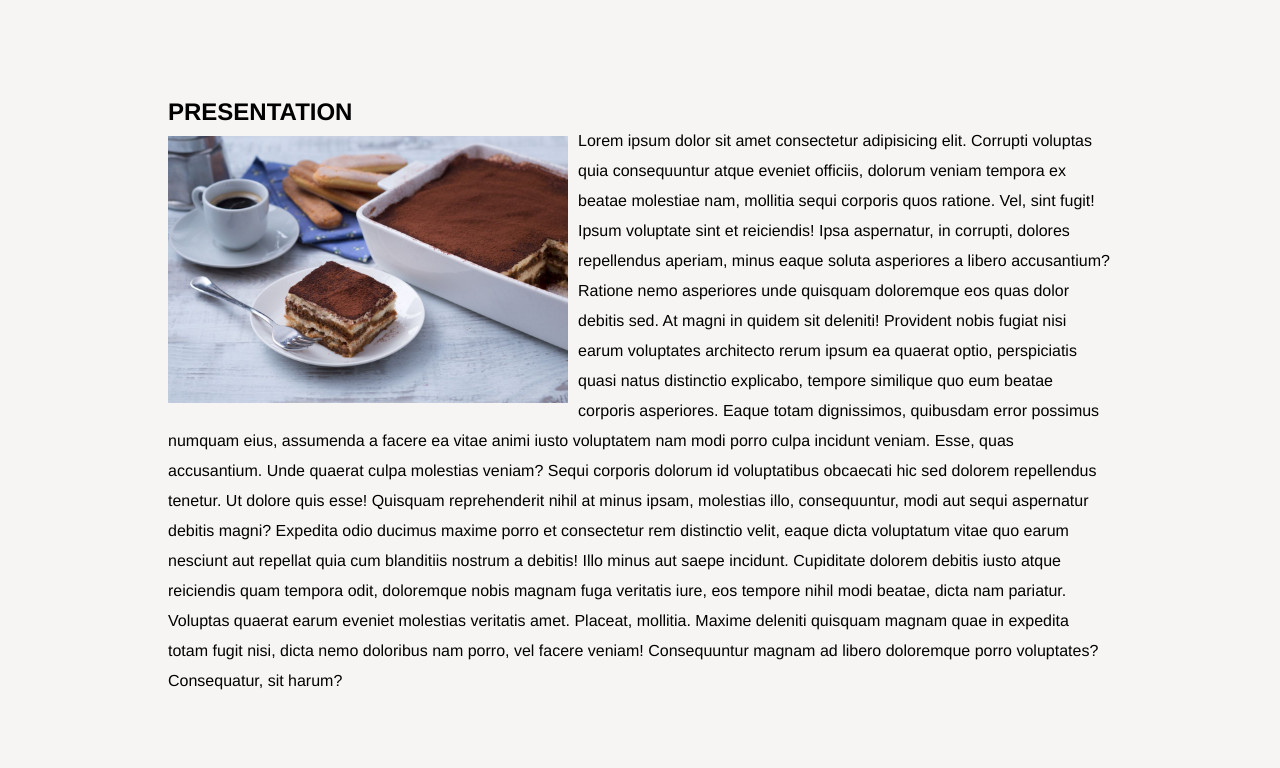
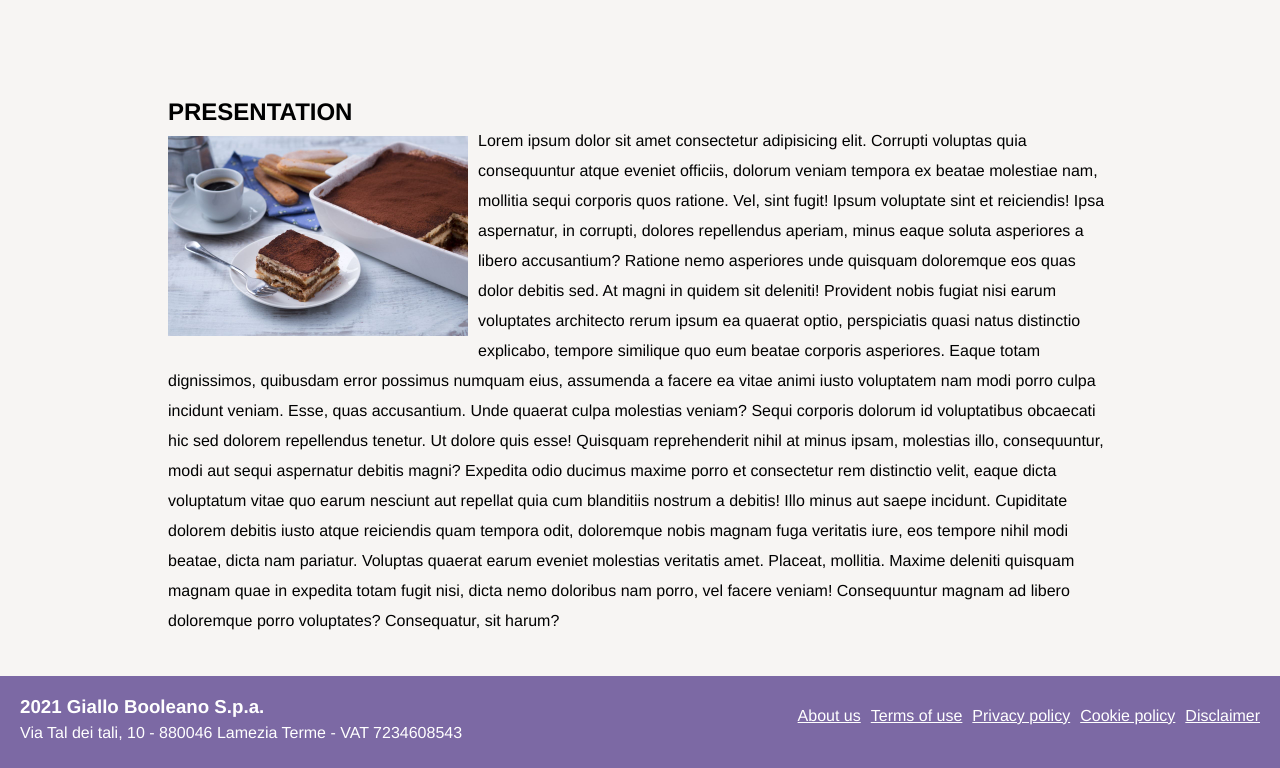
Before and after one commit to FrancescoMinichiello/htmlcss-responsive-layout, a plain HTML site: page index.html in a window 1280 px wide. Shown: the part 1119-1887 px from the top of the page. Before the commit the page ends 1855 px from the top, so only its background shows below. Drawn offline with Linux system fonts and the light colour scheme.

Commit message:
Add footer - esercizio finito

```diff
--- a/index.html
+++ b/index.html
@@ -49,7 +49,7 @@
                 <div class="card">
                     <div>
                         <iframe src="https://www.youtube.com/embed/JVT900H6s0g?si=4bGfvRiPos6sFqZr"
-                            title="YouTube video player" frameborder="0"
+                            title="YouTube video player"
                             allow="accelerometer; autoplay; clipboard-write; encrypted-media; gyroscope; picture-in-picture; web-share"
                             referrerpolicy="strict-origin-when-cross-origin" allowfullscreen></iframe>
                     </div>
@@ -78,8 +78,8 @@
         <!--share icon-->
         <div class="share-list">
             <ul>
-                <li><a href="#"><i class="fa-brands fa-facebook col-blue"></i><span class="ds-none">Facebook</span>
-                </li></a>
+                <li><a href="#"><i class="fa-brands fa-facebook col-blue"></i><span class="ds-none">Facebook</span></a>
+                </li>
                 <li><a href="#"><i class="fa-brands fa-twitter col-blue"></i><span class="ds-none">Twitter</span></a>
                 </li>
                 <li><a href="#"><i class="fa-brands fa-instagram col-red"></i><span class="ds-none">Instagram</span></a>
@@ -134,7 +134,19 @@
         </div>
     </main>
     <footer>
-
+        <div class="ft">
+            <h3>2021 Giallo Booleano S.p.a.</h3>
+            <p>Via Tal dei tali, 10 - 880046 Lamezia Terme - VAT 7234608543</p>
+        </div>
+        <div class="ft-nav">
+            <ul>
+                <li><a href="">About us</a></li>
+                <li><a href="">Terms of use</a></li>
+                <li><a href="">Privacy policy</a></li>
+                <li><a href="">Cookie policy</a></li>
+                <li><a href="">Disclaimer</a></li>
+            </ul>
+        </div>
     </footer>
 
 </body>
--- a/style.css
+++ b/style.css
@@ -30,7 +30,6 @@ body {
 }
 
 ul {
-    margin-top: 30px;
     list-style-type: none;
 }
 
@@ -43,7 +42,6 @@ li {
 }
 
 a {
-    text-decoration: none;
     color: black;
 }
 
@@ -176,6 +174,7 @@ iframe {
     max-width: 100%;
     justify-content: center;
     align-items: center;
+    margin-top: 30px;
 }
 
 .share-list li {
@@ -191,8 +190,7 @@ iframe {
 /*Tiramisu story*/
 
 #tiramisu {
-
-    max-width: 400px;
+    max-width: 300px;
     margin: 10px auto;
 }
 
@@ -200,6 +198,24 @@ iframe {
     font-weight: 600;
 }
 
+/*Footer*/
+
+footer {
+    background-color: #7C69A4;
+    color: white;
+    text-align: center;
+}
+
+.ft-nav ul {
+    display: flex;
+    justify-content: center;
+    align-items: center;
+    gap: 10px;
+}
+
+.ft-nav a {
+    color: white;
+}
 
 /*-------------Media queries---------------*/
 
@@ -298,4 +314,11 @@ iframe {
         margin-right: 10px;
         margin-bottom: 10px
     }
+
+    footer {
+        text-align: left;
+        padding: 20px;
+        display: flex;
+        justify-content: space-between;
+    }
 }
```
